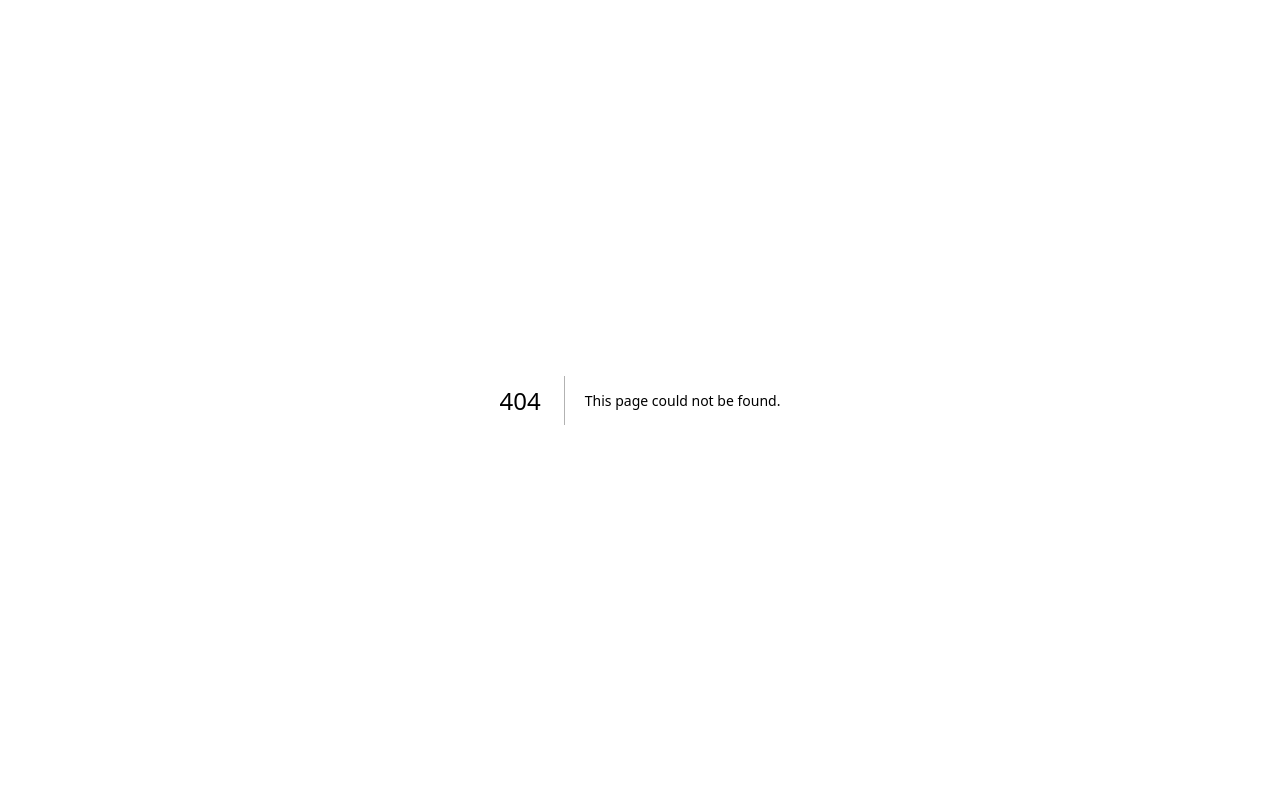
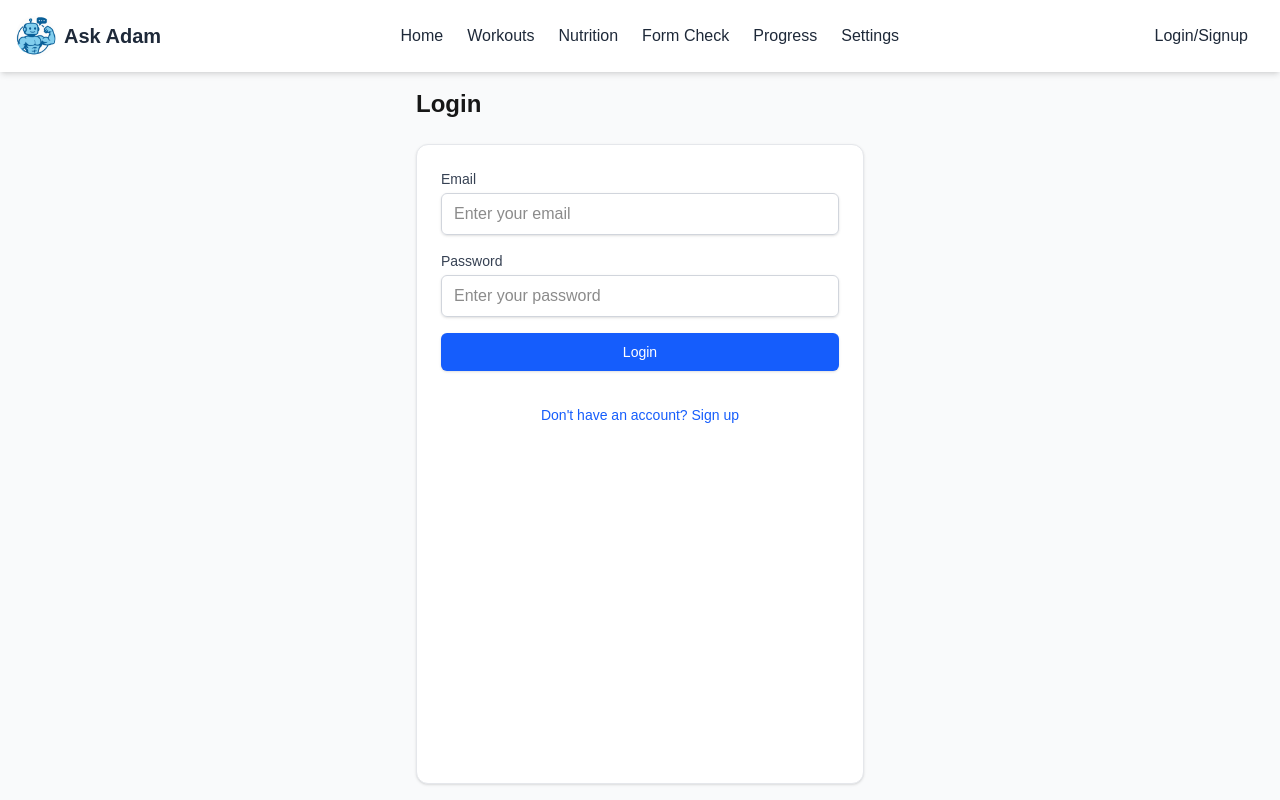
Before and after one commit to DhairyaS450/ask_adam, a Next.js app: page /login-signup in a window 1280 px wide. Before the commit this address had no page. Built offline with nearby package versions, Linux system fonts and the light colour scheme.

Commit message:
Added a login/signup page that doesn't work just yet

```diff
--- /dev/null
+++ b/src/app/login-signup/page.tsx
@@ -0,0 +1,136 @@
+'use client';
+
+import React, { useState } from 'react';
+import Header from '@/components/layout/Header';
+import Sidebar from '@/components/layout/Sidebar';
+
+export default function LoginSignupPage() {
+  const [isSidebarOpen, setSidebarOpen] = useState(false);
+  const [isLogin, setIsLogin] = useState(true);
+
+  const toggleSidebar = () => {
+    setSidebarOpen(!isSidebarOpen);
+  };
+
+  const toggleForm = () => {
+    setIsLogin(!isLogin);
+  };
+
+  return (
+    <div className="flex h-screen bg-gray-50 dark:bg-gray-900 relative md:static">
+      <Sidebar isOpen={isSidebarOpen} onClose={toggleSidebar} />
+      <div className="flex flex-col flex-1">
+        <Header onMenuClick={toggleSidebar} />
+
+        <main className="flex-1 p-4 overflow-hidden pt-20 md:pt-4">
+          <div className="max-w-md mx-auto h-full flex flex-col">
+            <h1 className="text-2xl font-bold mb-6 text-fitness-dark dark:text-white">
+              {isLogin ? 'Login' : 'Sign Up'}
+            </h1>
+            <div className="flex-1 overflow-y-auto bg-white dark:bg-gray-800 rounded-xl shadow-sm border border-gray-200 dark:border-gray-700 p-6">
+              {isLogin ? (
+                <div className="space-y-4">
+                  <div>
+                    <label htmlFor="email" className="block text-sm font-medium text-gray-700 dark:text-gray-300 mb-1">
+                      Email
+                    </label>
+                    <input
+                      type="email"
+                      id="email"
+                      className="w-full px-3 py-2 border border-gray-300 dark:border-gray-600 rounded-md shadow-sm focus:outline-none focus:ring-2 focus:ring-blue-500 dark:bg-gray-700 dark:text-white"
+                      placeholder="Enter your email"
+                    />
+                  </div>
+                  <div>
+                    <label htmlFor="password" className="block text-sm font-medium text-gray-700 dark:text-gray-300 mb-1">
+                      Password
+                    </label>
+                    <input
+                      type="password"
+                      id="password"
+                      className="w-full px-3 py-2 border border-gray-300 dark:border-gray-600 rounded-md shadow-sm focus:outline-none focus:ring-2 focus:ring-blue-500 dark:bg-gray-700 dark:text-white"
+                      placeholder="Enter your password"
+                    />
+                  </div>
+                  <button
+                    className="w-full py-2 px-4 border border-transparent rounded-md shadow-sm text-sm font-medium text-white bg-blue-600 hover:bg-blue-700 focus:outline-none focus:ring-2 focus:ring-offset-2 focus:ring-blue-500"
+                  >
+                    Login
+                  </button>
+                  <div className="text-center mt-4">
+                    <button
+                      onClick={toggleForm}
+                      className="text-sm text-blue-600 hover:text-blue-800 dark:text-blue-400 dark:hover:text-blue-300"
+                    >
+                      Don't have an account? Sign up
+                    </button>
+                  </div>
+                </div>
+              ) : (
+                <div className="space-y-4">
+                  <div>
+                    <label htmlFor="name" className="block text-sm font-medium text-gray-700 dark:text-gray-300 mb-1">
+                      Full Name
+                    </label>
+                    <input
+                      type="text"
+                      id="name"
+                      className="w-full px-3 py-2 border border-gray-300 dark:border-gray-600 rounded-md shadow-sm focus:outline-none focus:ring-2 focus:ring-blue-500 dark:bg-gray-700 dark:text-white"
+                      placeholder="Enter your full name"
+                    />
+                  </div>
+                  <div>
+                    <label htmlFor="signup-email" className="block text-sm font-medium text-gray-700 dark:text-gray-300 mb-1">
+                      Email
+                    </label>
+                    <input
+                      type="email"
+                      id="signup-email"
+                      className="w-full px-3 py-2 border border-gray-300 dark:border-gray-600 rounded-md shadow-sm focus:outline-none focus:ring-2 focus:ring-blue-500 dark:bg-gray-700 dark:text-white"
+                      placeholder="Enter your email"
+                    />
+                  </div>
+                  <div>
+                    <label htmlFor="signup-password" className="block text-sm font-medium text-gray-700 dark:text-gray-300 mb-1">
+                      Password
+                    </label>
+                    <input
+                      type="password"
+                      id="signup-password"
+                      className="w-full px-3 py-2 border border-gray-300 dark:border-gray-600 rounded-md shadow-sm focus:outline-none focus:ring-2 focus:ring-blue-500 dark:bg-gray-700 dark:text-white"
+                      placeholder="Create a password"
+                    />
+                  </div>
+                  <div>
+                    <label htmlFor="confirm-password" className="block text-sm font-medium text-gray-700 dark:text-gray-300 mb-1">
+                      Confirm Password
+                    </label>
+                    <input
+                      type="password"
+                      id="confirm-password"
+                      className="w-full px-3 py-2 border border-gray-300 dark:border-gray-600 rounded-md shadow-sm focus:outline-none focus:ring-2 focus:ring-blue-500 dark:bg-gray-700 dark:text-white"
+                      placeholder="Confirm your password"
+                    />
+                  </div>
+                  <button
+                    className="w-full py-2 px-4 border border-transparent rounded-md shadow-sm text-sm font-medium text-white bg-blue-600 hover:bg-blue-700 focus:outline-none focus:ring-2 focus:ring-offset-2 focus:ring-blue-500"
+                  >
+                    Sign Up
+                  </button>
+                  <div className="text-center mt-4">
+                    <button
+                      onClick={toggleForm}
+                      className="text-sm text-blue-600 hover:text-blue-800 dark:text-blue-400 dark:hover:text-blue-300"
+                    >
+                      Already have an account? Login
+                    </button>
+                  </div>
+                </div>
+              )}
+            </div>
+          </div>
+        </main>
+      </div>
+    </div>
+  );
+}
--- a/src/components/layout/Header.tsx
+++ b/src/components/layout/Header.tsx
@@ -49,7 +49,9 @@ const Header: React.FC<HeaderProps> = ({ onMenuClick }) => {
 
         <div className="hidden md:flex items-center gap-4">
           <button className="px-4 py-2 bg-primary hover:bg-primary-dark text-white rounded-lg transition-colors">
-            Get Started
+            <Link href="/login-signup" className="text-gray-800 dark:text-white hover:text-primary transition-colors">
+              Login/Signup
+            </Link>
           </button>
         </div>
 
```
